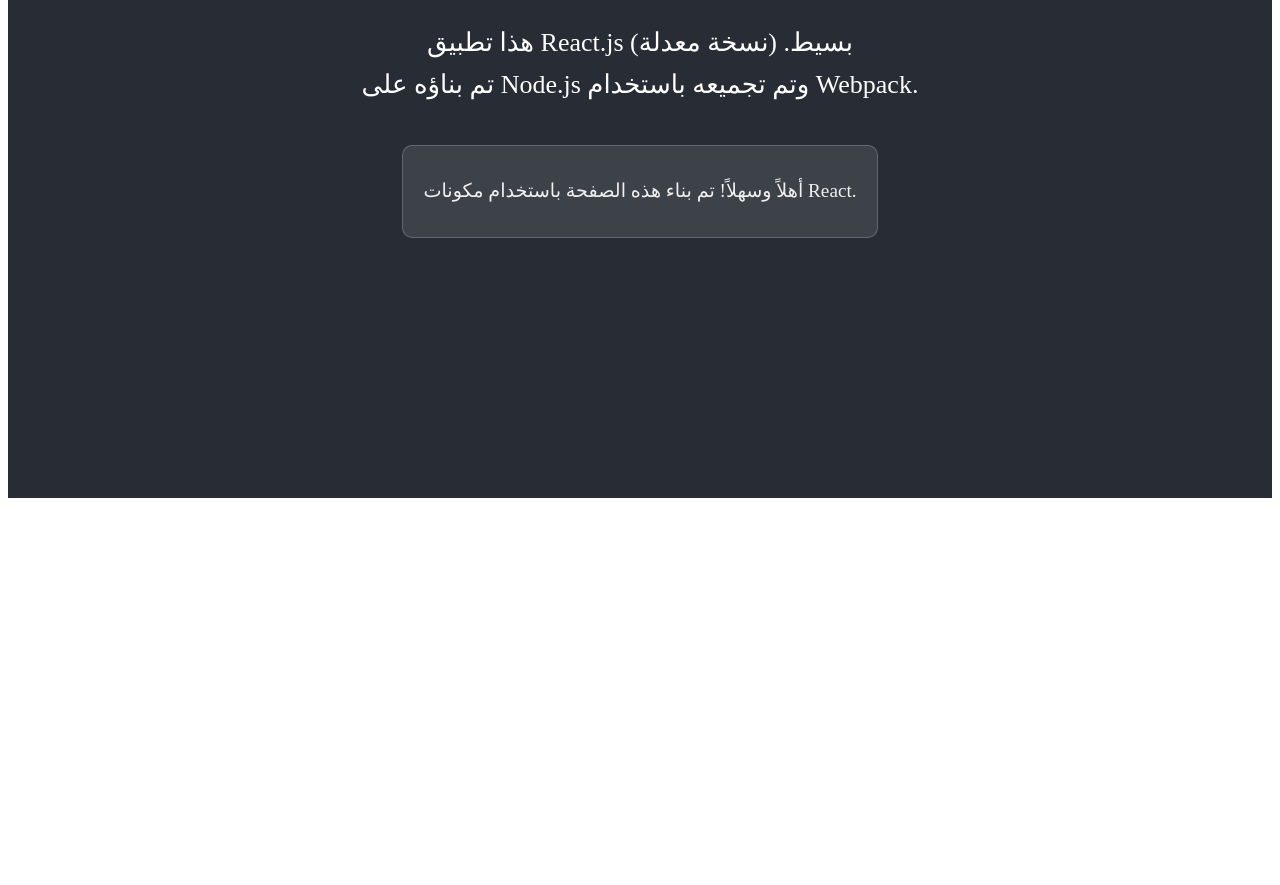
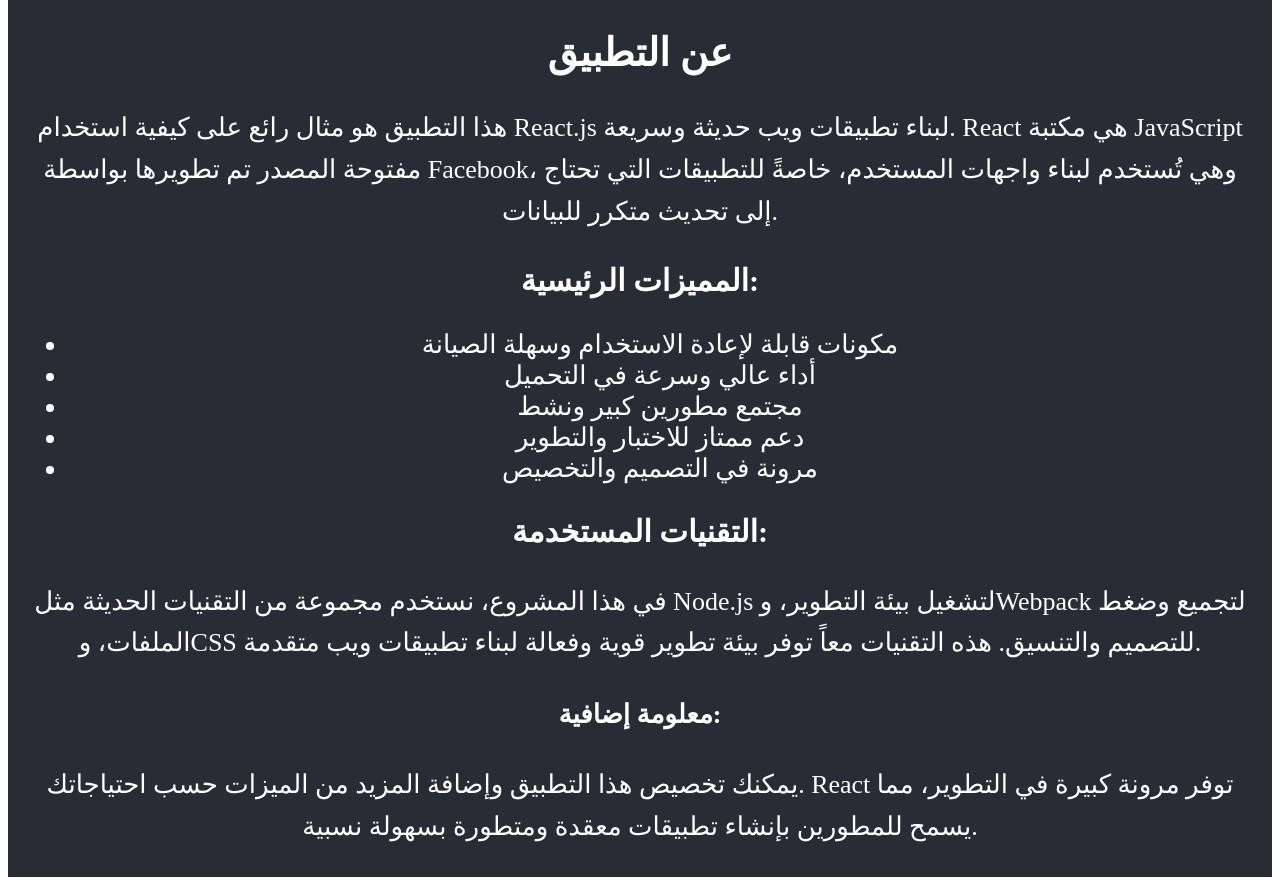
Before and after one commit to donghoon-lee-mrt/vercel_app_tutorial, a React app: page / in a window 1280 px wide. Shown: the part 350-1235 px from the top of the page. Before the commit the page ends 856 px from the top, so only its background shows below. Built offline with nearby package versions, Linux system fonts and the light colour scheme.

Commit message:
Add extensive Arabic content with detailed descriptions and features

```diff
--- a/src/App.js
+++ b/src/App.js
@@ -14,6 +14,40 @@
         <div className="welcome-message">
           <p>أهلاً وسهلاً! تم بناء هذه الصفحة باستخدام مكونات React.</p>
         </div>
+
+        <div className="content-section">
+          <h2>عن التطبيق</h2>
+          <p>
+            هذا التطبيق هو مثال رائع على كيفية استخدام React.js لبناء تطبيقات ويب حديثة وسريعة.
+            React هي مكتبة JavaScript مفتوحة المصدر تم تطويرها بواسطة Facebook، وهي تُستخدم لبناء
+            واجهات المستخدم، خاصةً للتطبيقات التي تحتاج إلى تحديث متكرر للبيانات.
+          </p>
+
+          <h3>المميزات الرئيسية:</h3>
+          <ul>
+            <li>مكونات قابلة لإعادة الاستخدام وسهلة الصيانة</li>
+            <li>أداء عالي وسرعة في التحميل</li>
+            <li>مجتمع مطورين كبير ونشط</li>
+            <li>دعم ممتاز للاختبار والتطوير</li>
+            <li>مرونة في التصميم والتخصيص</li>
+          </ul>
+
+          <h3>التقنيات المستخدمة:</h3>
+          <p>
+            في هذا المشروع، نستخدم مجموعة من التقنيات الحديثة مثل Node.js لتشغيل بيئة التطوير،
+            وWebpack لتجميع وضغط الملفات، وCSS للتصميم والتنسيق. هذه التقنيات معاً توفر
+            بيئة تطوير قوية وفعالة لبناء تطبيقات ويب متقدمة.
+          </p>
+
+          <div className="highlight-box">
+            <h4>معلومة إضافية:</h4>
+            <p>
+              يمكنك تخصيص هذا التطبيق وإضافة المزيد من الميزات حسب احتياجاتك.
+              React توفر مرونة كبيرة في التطوير، مما يسمح للمطورين بإنشاء تطبيقات
+              معقدة ومتطورة بسهولة نسبية.
+            </p>
+          </div>
+        </div>
       </header>
     </div>
   );
```
